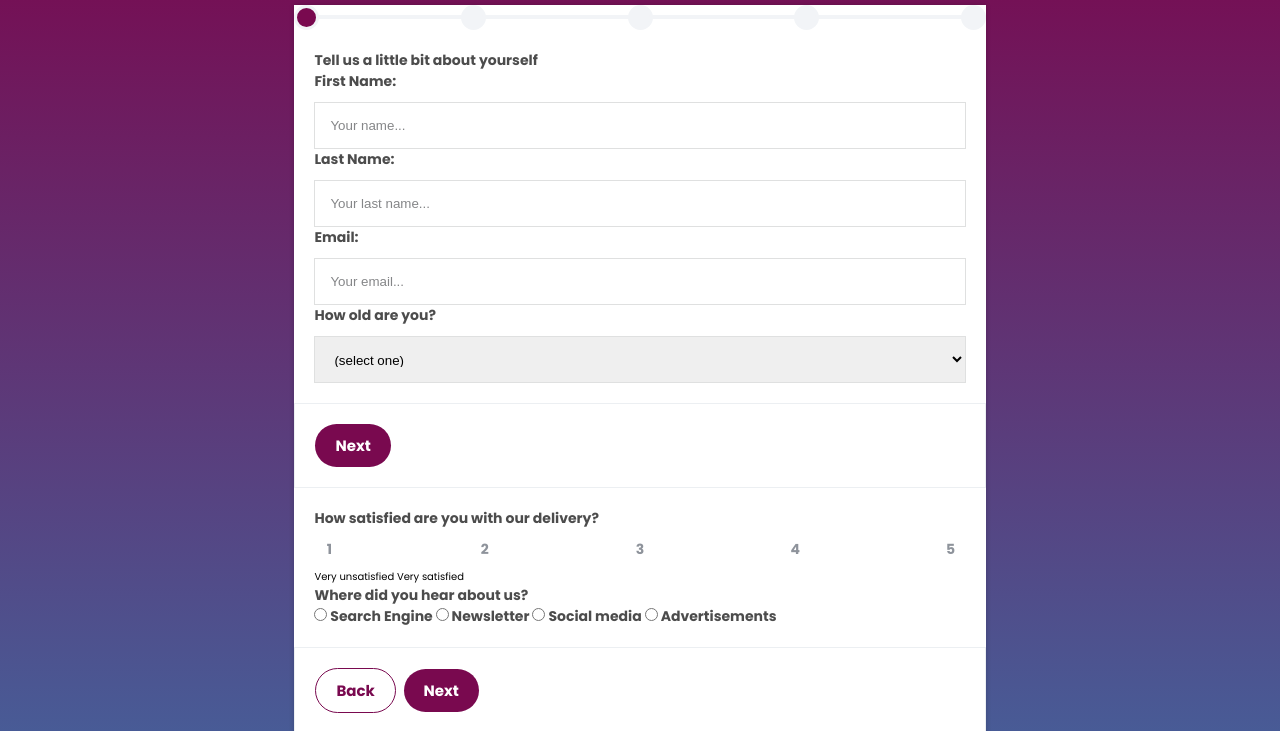
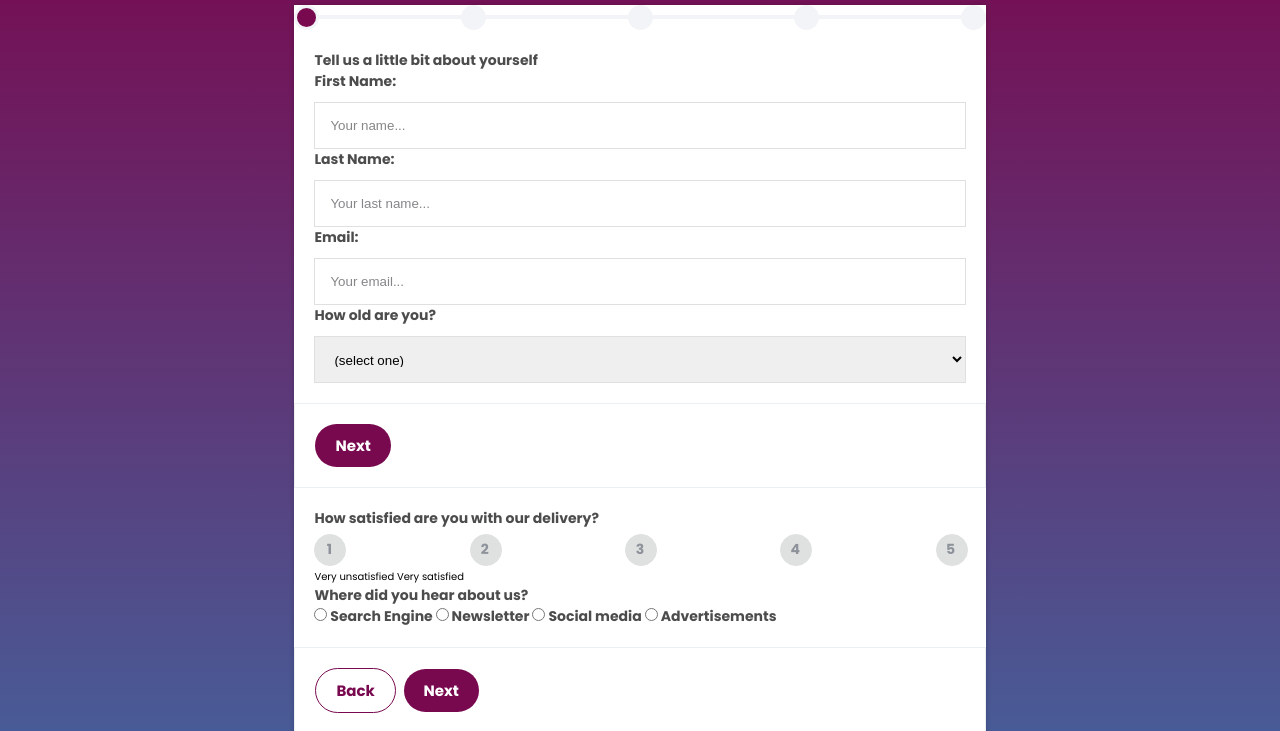
Before and after one commit to veronika-simic/survey-form, a plain HTML site: page index.html in a window 1280 px wide. Shown: the part 80-811 px from the top of the page. Drawn offline with Linux system fonts and the light colour scheme.

Commit message:
Add styling for input elements before and after

```diff
--- a/styles.css
+++ b/styles.css
@@ -211,7 +211,7 @@ header > p {
     left: -9999px;
 }
 
-.survey-form .options input[type="radio"]:checked + label,
+.survey-form .options input[type="radio"]:checked + label, /* using + selects adjacent label of that radio button*/
 .survey-form .options input[type="radio"]:not(:checked) + label {
     display: flex;
     font-size: 1.4rem;
@@ -224,3 +224,42 @@ header > p {
     color: #8e939b;
     z-index: 5;
 }
+
+.survey-form .options input[type="radio"]:checked + label:before,
+.survey-form .options input[type="radio"]:not(:checked) + label:before {
+    content: "";
+    position: absolute;
+    top: 0;
+    left: 0;
+    width: 3rem;
+    height: 3rem;
+    border: 0.1rem solid #dfe0e0;
+    border-radius: 100%;
+    background: #dfe0e0;
+    z-index: -1;
+}
+
+.survey-form .options input[type="radio"]:checked + label::after,
+.survey-form .options input[type="radio"]:not(:checked) + label::after {
+    content: "";
+    position: absolute;
+    top: 0;
+    left: 0;
+    width: 3rem;
+    height: 3rem;
+    border-radius: 100%;
+    background: #79094f;
+    z-index: -1;
+}
+
+.survey-form .options input[type="radio"]:not(:checked) + label:after {
+    opacity: 0;
+}
+
+.survey-form .options input[type="radio"]:checked + label {
+    color: #fff;
+}
+
+.survey-form .rating input[type="radio"]:checked + label:after {
+    opacity: 1;
+}
```
